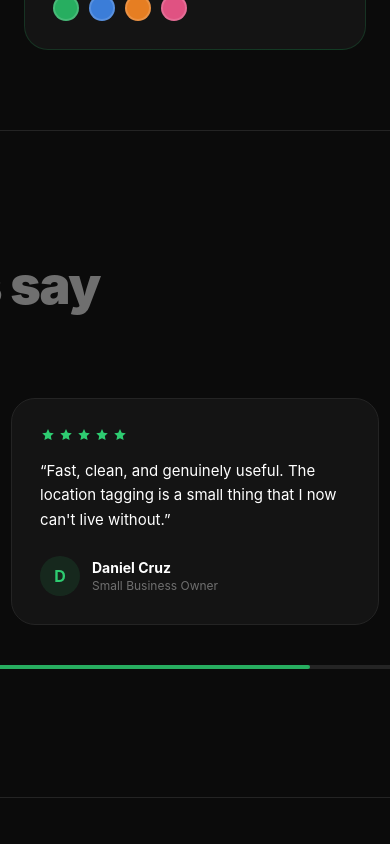
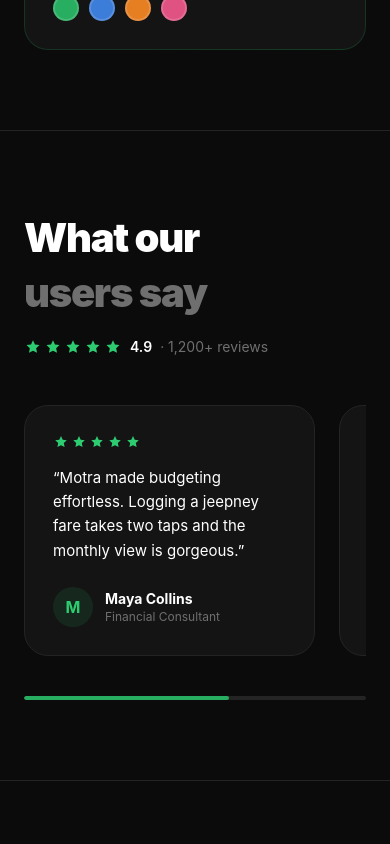
Before and after one commit to dukreal/Montra-Website, a React (Vite) app: page / in a window 390 px wide. Shown: the part 5120-5964 px from the top of the page. Built offline with nearby package versions, Linux system fonts and the light colour scheme.

Commit message:
feat: make testimonials responsive with swipe on small screens

```diff
--- a/src/components/sections/Testimonials.jsx
+++ b/src/components/sections/Testimonials.jsx
@@ -8,16 +8,16 @@ export default function Testimonials() {
   return (
     <section id="reviews" className="border-[#242424] border-solid border-t content-stretch flex flex-col items-start relative shrink-0 w-full">
       <div className="content-stretch flex flex-col items-center relative shrink-0 w-full">
-        <div className="content-stretch flex flex-col items-start max-w-[1200px] px-[24px] py-[128px] relative shrink-0 w-[1200px]">
+        <div className="content-stretch flex flex-col items-start max-w-[1200px] px-[24px] py-[128px] relative shrink-0 w-[1200px] max-xl:w-full max-md:py-[80px]">
           <div className="content-stretch flex items-end justify-between relative shrink-0 w-full">
-            <div className="content-stretch flex flex-col items-start relative shrink-0 w-[480.969px]">
+            <div className="content-stretch flex flex-col items-start relative shrink-0 w-[480.969px] max-md:w-full">
               <div className="content-stretch flex flex-col items-start relative shrink-0 w-full">
-                <h2 className="[word-break:break-word] font-black leading-[0] not-italic relative shrink-0 text-[52px] text-white tracking-[-1.3px] whitespace-nowrap">
+                <h2 className="[word-break:break-word] font-black leading-[0] not-italic relative shrink-0 text-[52px] text-white tracking-[-1.3px] whitespace-nowrap max-md:text-[40px] max-md:text-balance max-md:whitespace-normal">
                   <span className="leading-[54.6px]">What our </span>
                   <span className="leading-[54.6px] text-[#6f6f6f]">users say</span>
                 </h2>
               </div>
-              <div className="content-stretch flex gap-[8px] h-[36px] items-center pt-[16px] relative shrink-0 w-[480.969px]">
+              <div className="content-stretch flex gap-[8px] h-[36px] items-center pt-[16px] relative shrink-0 w-[480.969px] max-md:w-full">
                 <StarRating icon={starLgIcon} sizeClass="size-[18px]" />
                 <div className="content-stretch flex flex-col items-start relative shrink-0">
                   <p className="[word-break:break-word] font-semibold leading-[20px] not-italic relative shrink-0 text-[14px] text-white whitespace-nowrap">4.9</p>
@@ -28,7 +28,7 @@ export default function Testimonials() {
               </div>
             </div>
 
-            <div className="content-stretch flex gap-[12px] items-start relative shrink-0">
+            <div className="content-stretch flex gap-[12px] items-start relative shrink-0 max-md:hidden">
               <button type="button" aria-label="Previous reviews" disabled className="bg-[#141414] border border-[#242424] border-solid grid grid-cols-[_44px] grid-rows-[_44px] opacity-30 relative rounded-[33554400px] shrink-0 size-[46px]">
                 <span className="col-1 content-stretch flex flex-col items-start justify-self-center relative row-1 self-center shrink-0 size-[19px]">
                   <span className="absolute flex items-center justify-center left-0 size-[19px] top-0">
@@ -53,8 +53,8 @@ export default function Testimonials() {
           </div>
 
           <div className="content-stretch flex flex-col items-start pt-[48px] relative shrink-0 w-full">
-            <div className="content-stretch flex flex-col h-[227.125px] items-start overflow-clip relative shrink-0 w-full">
-              <div className="content-stretch flex gap-[24px] items-start relative shrink-0 w-full">
+            <div className="content-stretch flex flex-col h-[227.125px] items-start overflow-clip relative shrink-0 w-full max-xl:h-auto max-xl:overflow-x-auto max-xl:overflow-y-hidden max-xl:snap-x max-xl:snap-mandatory max-xl:[scrollbar-width:none] max-xl:[&::-webkit-scrollbar]:hidden">
+              <div className="content-stretch flex gap-[24px] items-start relative shrink-0 w-full max-xl:items-stretch">
                 {REVIEWS.map((review) => (
                   <ReviewCard key={review.name} {...review} />
                 ))}
@@ -64,7 +64,7 @@ export default function Testimonials() {
 
           <div className="content-stretch flex flex-col items-start pt-[40px] relative shrink-0 w-full">
             <div className="bg-[#242424] content-stretch flex flex-col h-[4px] items-start overflow-clip relative rounded-[33554400px] shrink-0 w-full">
-              <div className="bg-[#27ae60] h-[4px] relative rounded-[33554400px] shrink-0 w-[691.188px]"></div>
+              <div className="bg-[#27ae60] h-[4px] relative rounded-[33554400px] shrink-0 w-[691.188px] max-xl:w-[60%]"></div>
             </div>
           </div>
         </div>
--- a/src/components/ui/ReviewCard.jsx
+++ b/src/components/ui/ReviewCard.jsx
@@ -3,12 +3,12 @@ import starIcon from '@/assets/icons/star.svg'
 
 export default function ReviewCard({ quote, name, role, nameWidth }) {
   return (
-    <article className="bg-[#141414] border border-[#242424] border-solid content-stretch flex flex-col items-start p-[28px] relative rounded-[24px] shrink-0 w-[368px]">
+    <article className="bg-[#141414] border border-[#242424] border-solid content-stretch flex flex-col items-start p-[28px] relative rounded-[24px] shrink-0 w-[368px] max-xl:snap-start max-md:w-[85%] max-md:max-w-[368px]">
       <StarRating icon={starIcon} sizeClass="size-[16px]" className="w-full" />
       <blockquote className="content-stretch flex flex-col items-start pt-[16px] relative shrink-0 w-full">
-        <p className="[word-break:break-word] font-normal leading-[24.375px] not-italic relative shrink-0 text-[15px] text-white w-[310px]">{quote}</p>
+        <p className="[word-break:break-word] font-normal leading-[24.375px] not-italic relative shrink-0 text-[15px] text-white w-[310px] max-md:w-full">{quote}</p>
       </blockquote>
-      <div className="content-stretch flex gap-[12px] h-[64px] items-center pt-[24px] relative shrink-0 w-[310px]">
+      <div className="content-stretch flex gap-[12px] h-[64px] items-center pt-[24px] relative shrink-0 w-[310px] max-md:w-full">
         <div className="bg-[rgba(39,174,96,0.13)] grid grid-cols-[_40px] grid-rows-[_40px] relative rounded-[33554400px] shrink-0 size-[40px]">
           <p className="[word-break:break-word] col-1 font-bold justify-self-center leading-[24px] not-italic relative row-1 self-center shrink-0 text-[#2ecc71] text-[16px] whitespace-nowrap">{name.charAt(0)}</p>
         </div>
```
